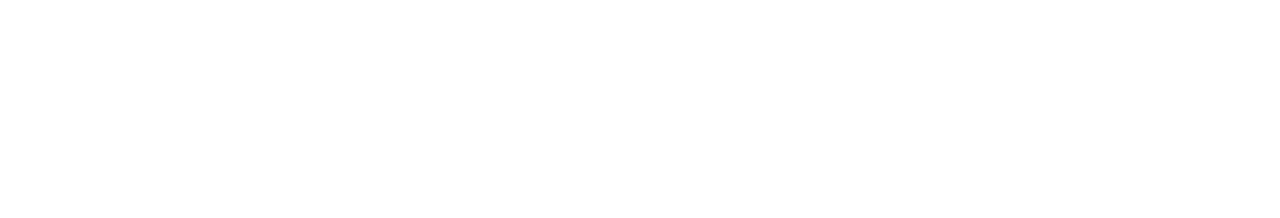
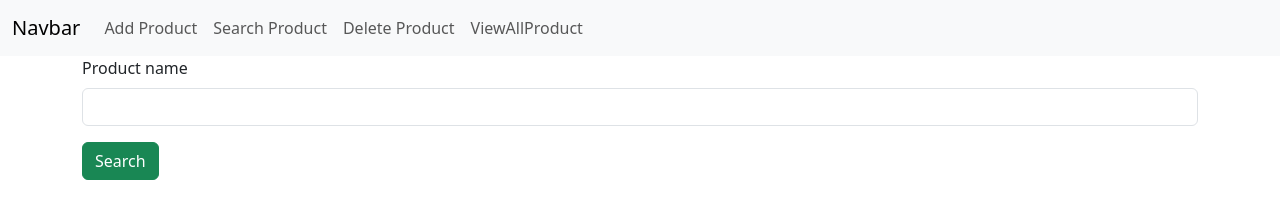
Before and after one commit to Jafnak/Product-App, a plain HTML site: page search.html in a window 1280 px wide. Drawn offline with nearby package versions, Linux system fonts and the light colour scheme.

Commit message:
Search product added

```diff
--- a/search.html
+++ b/search.html
@@ -1,13 +1,59 @@
 <!DOCTYPE html>
 <html lang="en">
+
 <head>
 
-    <link href="https://cdn.jsdelivr.net/npm/bootstrap@5.3.3/dist/css/bootstrap.min.css" rel="stylesheet" integrity="sha384-QWTKZyjpPEjISv5WaRU9OFeRpok6YctnYmDr5pNlyT2bRjXh0JMhjY6hW+ALEwIH" crossorigin="anonymous">
+    <link href="https://cdn.jsdelivr.net/npm/bootstrap@5.3.3/dist/css/bootstrap.min.css" rel="stylesheet"
+        integrity="sha384-QWTKZyjpPEjISv5WaRU9OFeRpok6YctnYmDr5pNlyT2bRjXh0JMhjY6hW+ALEwIH" crossorigin="anonymous">
     <meta charset="UTF-8">
     <meta name="viewport" content="width=device-width, initial-scale=1.0">
     <title>Document</title>
 </head>
+
 <body>
 
+    <nav class="navbar navbar-expand-lg bg-body-tertiary">
+        <div class="container-fluid">
+          <a class="navbar-brand" href="#">Navbar</a>
+          <button class="navbar-toggler" type="button" data-bs-toggle="collapse" data-bs-target="#navbarNav" aria-controls="navbarNav" aria-expanded="false" aria-label="Toggle navigation">
+            <span class="navbar-toggler-icon"></span>
+          </button>
+          <div class="collapse navbar-collapse" id="navbarNav">
+            <ul class="navbar-nav">
+              <li class="nav-item">
+                <a class="nav-link " aria-current="page" href="index.html">Add Product</a>
+              </li>
+              <li class="nav-item">
+                <a class="nav-link" href="search.html">Search Product</a>
+              </li>
+              <li class="nav-item">
+                <a class="nav-link" href="delete.html">Delete Product</a>
+              </li>
+              <li class="nav-item">
+                <a class="nav-link " href="viewallprod.html">ViewAllProduct</a>
+              </li>
+            </ul>
+          </div>
+        </div>
+      </nav>
+
+
+    <div class="container">
+        <div class="row g-3">
+            <div class="col col-12 col-sm-12 col-md-12 col-lg-12 col-xl-12 col-xxl-12">
+                <label for="" class="form-label">Product name</label>
+                <input type="text" class="form-control">
+            </div>
+            <div class="col col-12 col-sm-12 col-md-12 col-lg-12 col-xl-12 col-xxl-12">
+                <button class="btn btn-success">Search</button>
+           </divdiv>
+        </div>
+    </div>
+
+    <script src="https://cdn.jsdelivr.net/npm/bootstrap@5.3.3/dist/js/bootstrap.bundle.min.js"
+    integrity="sha384-YvpcrYf0tY3lHB60NNkmXc5s9fDVZLESaAA55NDzOxhy9GkcIdslK1eN7N6jIeHz"
+    crossorigin="anonymous"></script>
+
 </body>
+
 </html>
```
